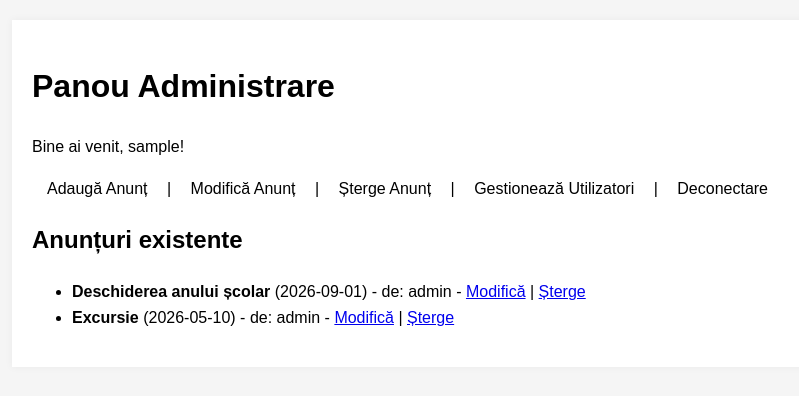
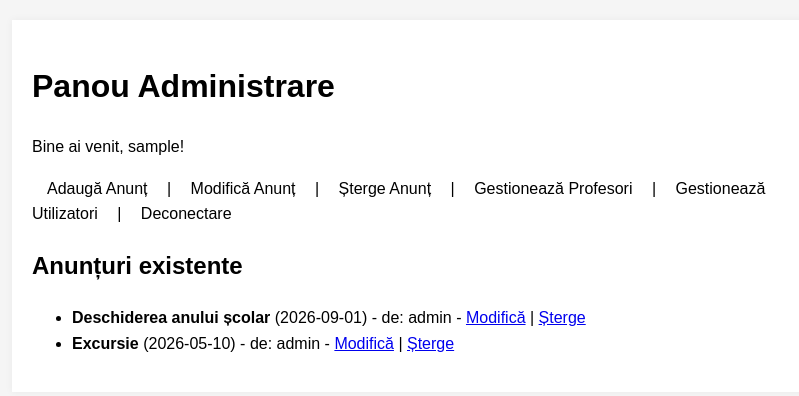
Before and after one commit to zbardian/scoala_gimnaziala, a PHP site: page /admin/dashboard.php in a window 1280 px wide. Shown: the top 396 px of the page, without its empty margins (208-1007 px from the left). Run offline with PHP 8.4, Linux system fonts and the light colour scheme; the visitor is signed in with stand-in values (Sample User, id 1); data comes from the database, SQL or seed files in the repository.

Commit message:
commit 9

```diff
--- a/admin/dashboard.php
+++ b/admin/dashboard.php
@@ -23,6 +23,7 @@ function is_admin() {
             <a href="adauga_anunt.php">Adaugă Anunț</a> |
             <a href="modifica_anunt.php">Modifică Anunț</a> |
             <a href="sterge_anunt.php">Șterge Anunț</a> |
+            <a href="profesori.php">Gestionează Profesori</a> |
             <?php if (is_admin()): ?>
                 <a href="users.php">Gestionează Utilizatori</a> |
             <?php endif; ?>
```
